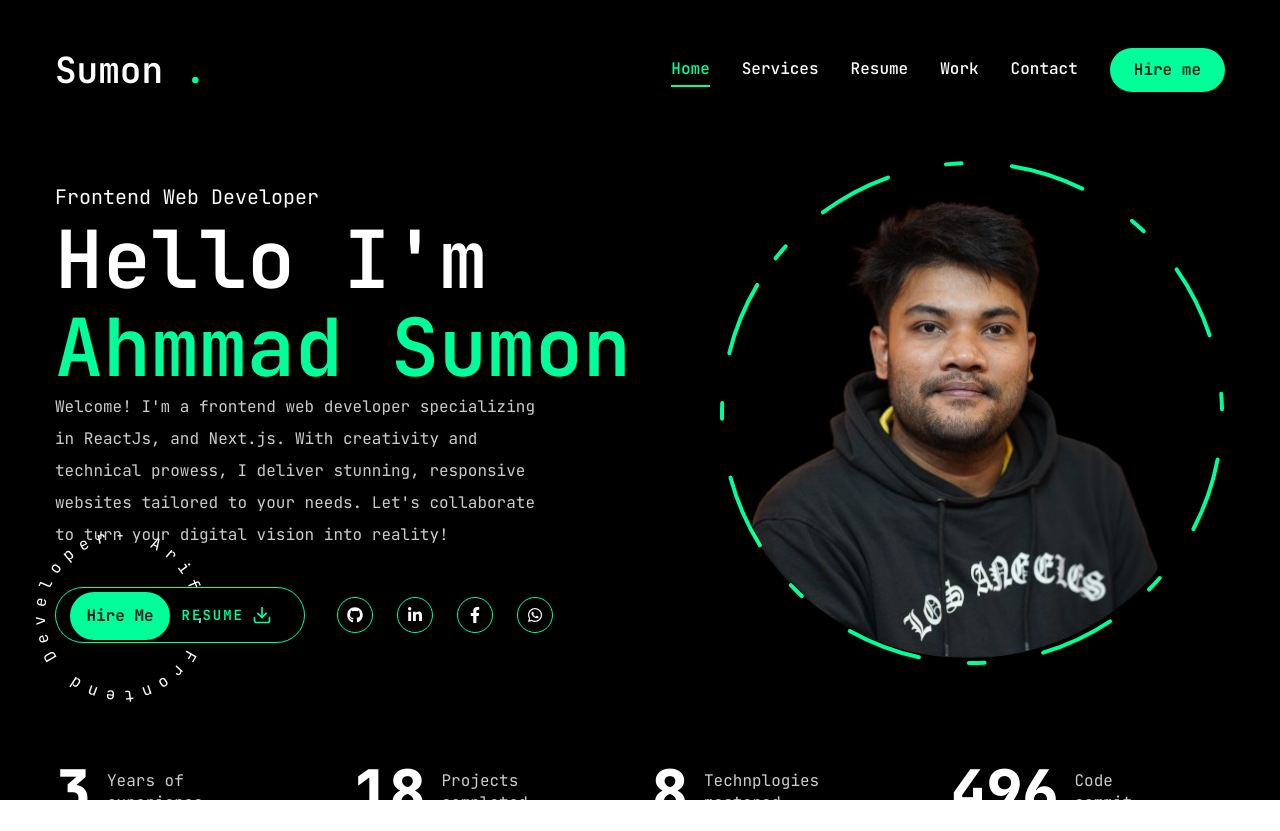
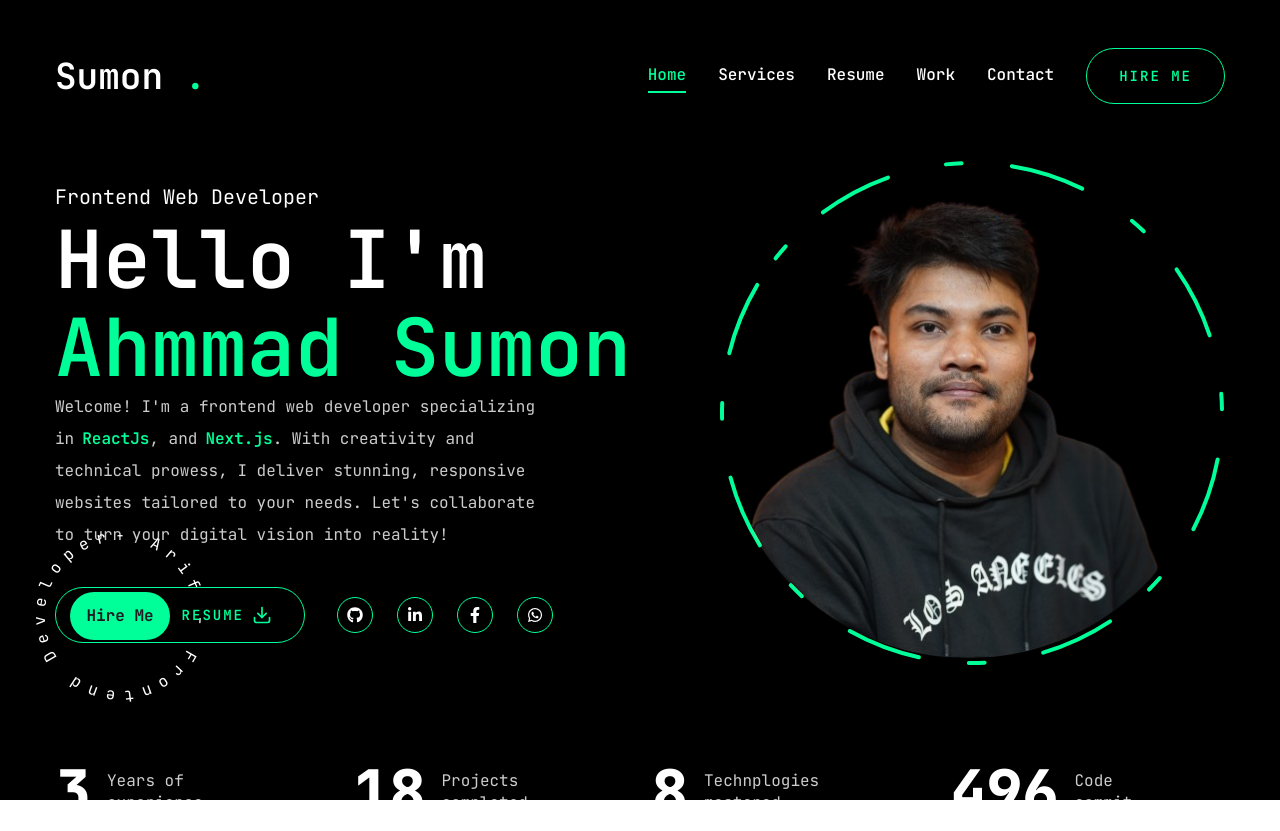
Before and after one commit to ahmmadSumon/sumon-portfolio, a Next.js app: page / in a window 1280 px wide. Built offline with nearby package versions, Linux system fonts and the light colour scheme.

Commit message:
home page

```diff
--- a/app/page.jsx
+++ b/app/page.jsx
@@ -1,3 +1,4 @@
+"use client"
 import Photo from "@/components/Photo";
 import Social from "@/components/Social";
 import Stats from "@/components/Stats";
@@ -12,7 +13,22 @@ export default function Home() {
           <div className="text-center xl:text-left order-2 xl:order-none">
             <span className="text-xl">Frontend Web Developer</span>
             <h1 className="h1"> Hello I'm <br /> <span className="text-accent"> Ahmmad Sumon</span> </h1>
-            <p className="max-w-[500px] mb-9 text-white/80">Welcome! I'm a frontend web developer specializing in  ReactJs, and Next.js. With creativity and technical prowess, I deliver stunning, responsive websites tailored to your needs. Let's collaborate to turn your digital vision into reality!</p>
+            <p className="max-w-[500px] mb-9 text-white/80">
+  Welcome! I'm a frontend web developer specializing in
+  <span
+    className="text-accent font-semibold pl-2 cursor-pointer"
+    onClick={() => window.open('https://reactjs.org/', '_blank', 'noopener,noreferrer')}
+  >
+    ReactJs
+  </span>, and
+  <span
+    className="text-accent font-semibold pl-2 cursor-pointer"
+    onClick={() => window.open('https://nextjs.org/', '_blank', 'noopener,noreferrer')}
+  >
+    Next.js
+  </span>.
+  With creativity and technical prowess, I deliver stunning, responsive websites tailored to your needs. Let's collaborate to turn your digital vision into reality!
+</p>
             <div className="flex flex-col xl:flex-row items-center gap-8">
               <Button variant="outline" size="lg" className="flex uppercase items-center ">
                 <Link href="/cv" className="flex uppercase items-cente gap-2">
--- a/components/Header.jsx
+++ b/components/Header.jsx
@@ -14,7 +14,7 @@ const Header = () => {
         <div className='hidden xl:flex items-center gap-8'>
           <Nav />
           <Link href='/contact'>
-            <Button>Hire me</Button>
+            <Button variant="outline" size="lg" className="flex items-center ">Hire me</Button>
           </Link>
         </div>
         <div className='xl:hidden'>
--- a/components/MobileNav.jsx
+++ b/components/MobileNav.jsx
@@ -4,6 +4,8 @@ import { Sheet, SheetContent, SheetTrigger } from './ui/sheet'
 import { usePathname } from 'next/navigation'
 import Link from 'next/link'
 import { CiMenuFries } from "react-icons/ci";
+import { Button } from './ui/button'
+
 const links = [
     {
     name:"home",
@@ -49,6 +51,9 @@ const MobileNav = () => {
             </Link>
           )
           })}
+          <div>
+          <Button variant="outline" size="lg" className="flex items-center ">Hire me</Button>
+          </div>
         </nav>
         </SheetContent>
       </SheetTrigger>
```
